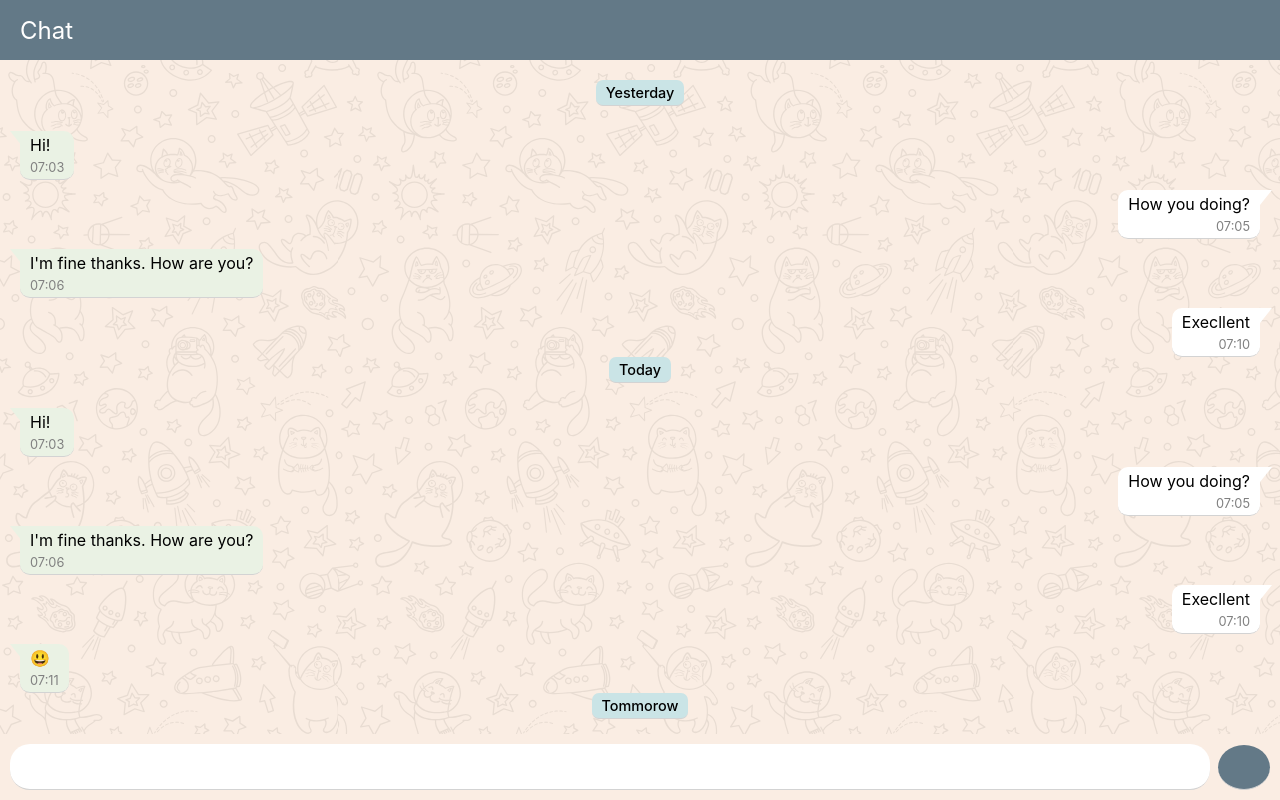
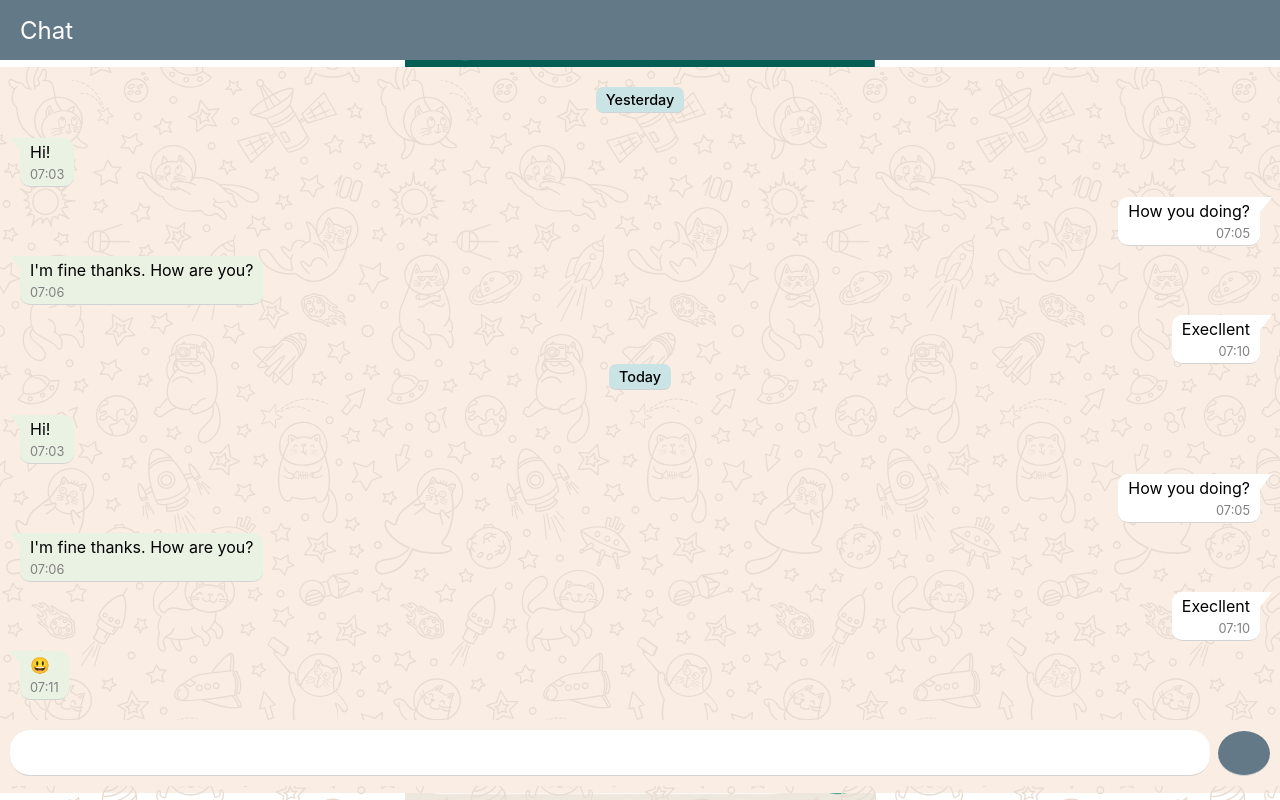
Before and after one commit to alexeimdev/messaging-app, a React (Create React App) app in the folder client/: page /chat in a window 1280 px wide. Built offline with nearby package versions, Linux system fonts and the light colour scheme.

Commit message:
Added Messages + handeling messages + typo fix

```diff
--- a/client/src/features/chat/Chat.js
+++ b/client/src/features/chat/Chat.js
@@ -1,12 +1,11 @@
 import React, { useState, useEffect } from 'react';
 import styles from './Chat.module.scss';
-import { Message } from './Message';
-import { Date as MessagesDate } from './Date';
+import { Messages } from "./Messages";
 import { MessageInput } from "./MessageInput";
 
 export function Chat(props) {
 
-    const [messages, setMessanges] = useState([]);
+    const [messages, setMessages] = useState([]);
 
     useEffect(() => {
 
@@ -14,7 +13,7 @@ export function Chat(props) {
         const yesterday = today.getDate() - 1;
         const tomorrow = today.getDate() + 1;
 
-        setMessanges([
+        setMessages([
             {
                 date: "Yesterday",
                 messagesArr: [
@@ -34,40 +33,27 @@ export function Chat(props) {
                     { time: "07:11", text: "😃", author: "me" },
                 ]
             },
-            {
-                date: "Tommorow",
-                messagesArr: [
-                    { time: "07:03", text: "Hi!", author: "liat5861@gmail.com" },
-                    { time: "07:05", text: "How you doing?", author: "me" },
-                    { time: "07:06", text: "I'm fine thanks. How are you?", author: "liat5861@gmail.com" },
-                    { time: "07:10", text: "Execllent!", author: "me" },
-                    { time: "07:10", text: "I'm very glad!", author: "me" },
-                    { time: "07:11", text: "😃", author: "me" },
-                ]
-            },
         ]);
     }, []);
+
+    function addNewMessage(message) {
+        const now = new Date();
+        let newMessages = [...messages];
+        newMessages.find(x => x.date == "Today").messagesArr.push({
+            time: '11:22', //now.getTime().toString(),
+            text: message,
+            author: "me"
+        });
+        setMessages(newMessages);
+    }
 
     return (
         <div className={styles.chat}>
             {props.bg == 'default' &&
                 <div className={styles.bg} />
             }
-            <div className={styles.messages}>
-                {messages?.map(message =>
-                    <>
-                        <MessagesDate key={message.date} date={message.date} />
-                        {message?.messagesArr.map((item, index, arr) =>
-                            <Message key={index}
-                                text={item.text}
-                                time={item.time}
-                                me={item.author == "me"}
-                                arrow={index == 0 || item.author != arr[index - 1].author} />
-                        )}
-                    </>
-                )}
-            </div>
-            <MessageInput />
+            <Messages messages={messages} />
+            <MessageInput onSubmit={addNewMessage} />
         </div>
     )
 }
```
